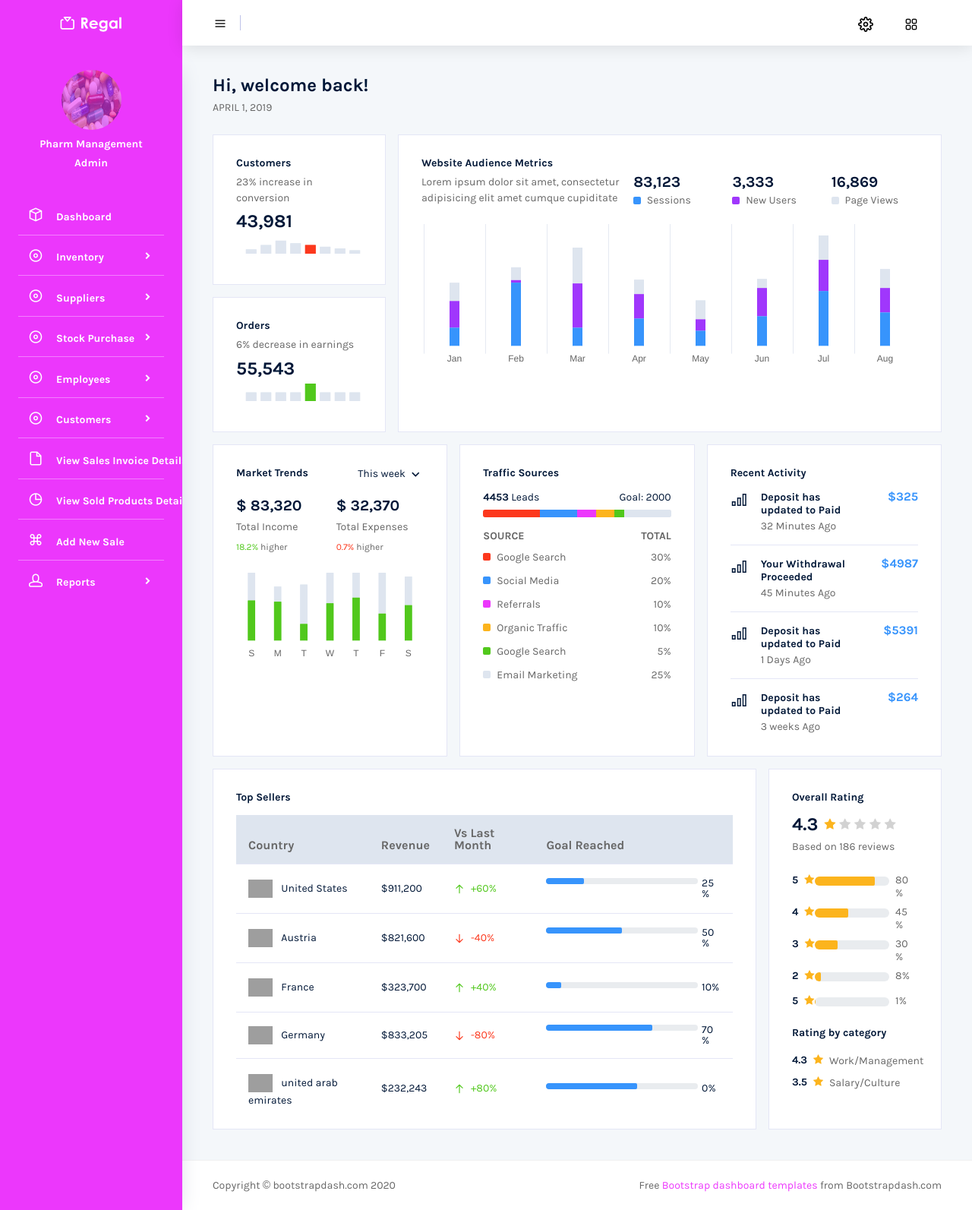
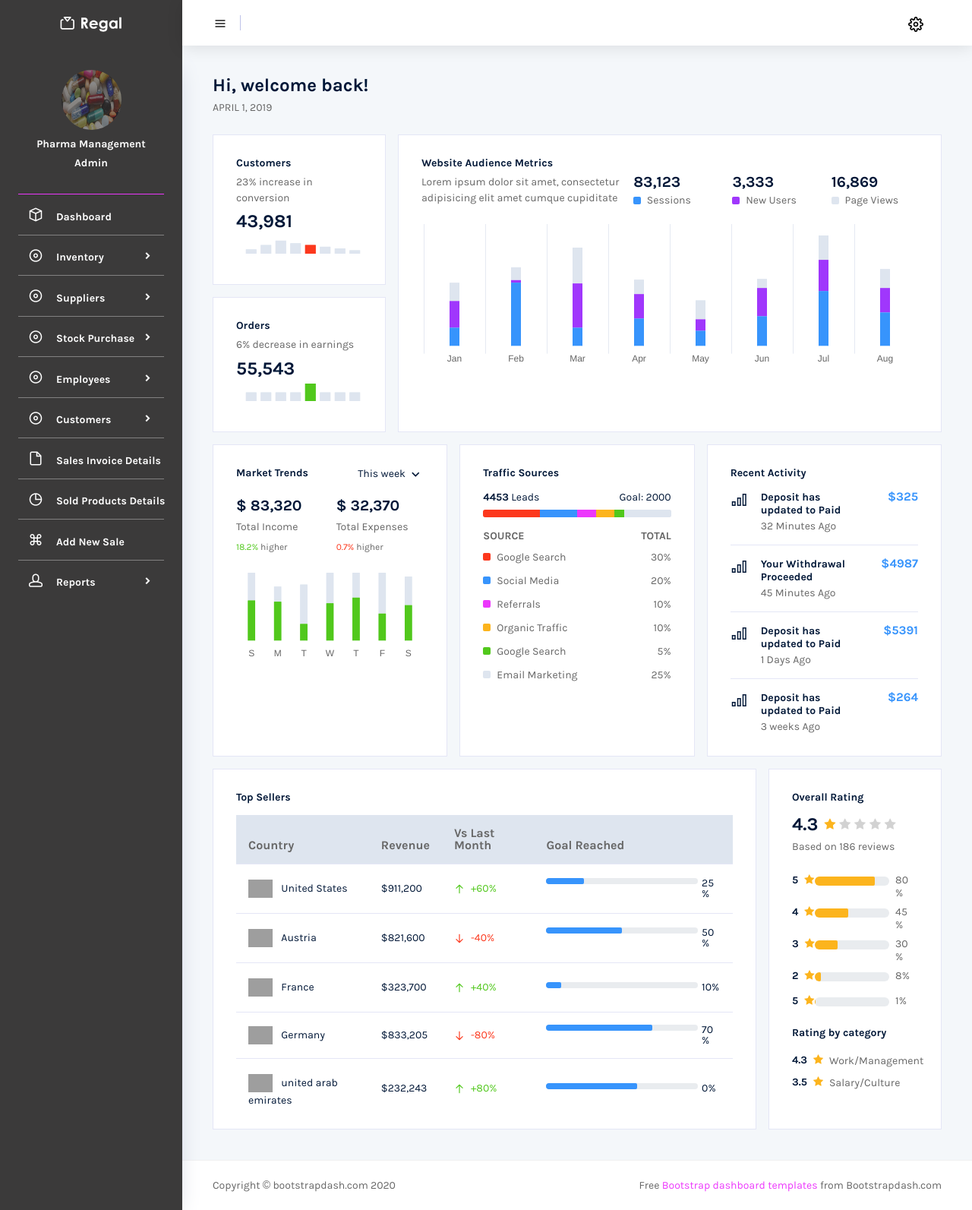
Before and after one commit to Vyshnavc7/pharma-management, a PHP site: page / in a window 1280 px wide. Shown: the whole page at 76% size. Run offline with PHP 8.4, Linux system fonts and the light colour scheme; grey boxes are pictures that could not be loaded.

Commit message:
admin side bar editing done

```diff
--- a/admin/template/index.php
+++ b/admin/template/index.php
@@ -5,7 +5,7 @@
   <!-- Required meta tags -->
   <meta charset="utf-8">
   <meta name="viewport" content="width=device-width, initial-scale=1, shrink-to-fit=no">
-  <title>Regal Admin</title>
+  <title>Pharma Admin</title>
   <!-- base:css -->
   <link rel="stylesheet" href="vendors/mdi/css/materialdesignicons.min.css">
   <link rel="stylesheet" href="vendors/feather/feather.css">
@@ -26,10 +26,10 @@
 <body>
   <div class="container-scroller">
     <!-- partial:partials/_navbar.html -->
-    <nav class="navbar col-lg-12 col-12 p-0 fixed-top d-flex flex-row">
-      <div class="text-center navbar-brand-wrapper d-flex align-items-center justify-content-center">
-        <a class="navbar-brand brand-logo" href="index.html"><img src="images/logo.svg" alt="logo" /></a>
-        <a class="navbar-brand brand-logo-mini" href="index.html"><img src="images/logo-mini.svg" alt="logo" /></a>
+    <nav  class="navbar col-lg-12 col-12 p-0 fixed-top d-flex flex-row">
+      <div style="background-color: #3b3a3a;" class="text-center navbar-brand-wrapper d-flex align-items-center justify-content-center">
+        <a class="navbar-brand brand-logo" href="#"><img src="images/logo.svg" alt="logo" /></a>
+        <a class="navbar-brand brand-logo-mini" href="#"><img src="images/logo-mini.svg" alt="logo" /></a>
       </div>
       <div class="navbar-menu-wrapper d-flex align-items-center justify-content-end">
         <button class="navbar-toggler navbar-toggler align-self-center" type="button" data-toggle="minimize">
@@ -55,11 +55,7 @@
               </a>
             </div>
           </li>
-          <li class="nav-item dropdown mr-4 d-lg-flex d-none">
-            <a class="nav-link count-indicatord-flex align-item s-center justify-content-center" href="#">
-              <i class="icon-grid"></i>
-            </a>
-          </li>
+
         </ul>
         <button class="navbar-toggler navbar-toggler-right d-lg-none align-self-center" type="button"
           data-toggle="offcanvas">
@@ -70,13 +66,13 @@
     <!-- partial -->
     <div class="container-fluid page-body-wrapper">
       <!-- partial:partials/_sidebar.html -->
-      <nav class="sidebar sidebar-offcanvas" id="sidebar">
+      <nav style="background-color: #3b3a3a;" class="sidebar sidebar-offcanvas" id="sidebar">
         <div class="user-profile">
           <div class="user-image">
             <img src="images/faces/pharm1.png">
           </div>
           <div class="user-name">
-            Pharm Management
+            Pharma Management
           </div>
           <div class="user-designation">
             Admin
@@ -158,13 +154,13 @@
           <li class="nav-item">
             <a class="nav-link" href="pages/forms/basic_elements.html">
               <i class="icon-file menu-icon"></i>
-              <span class="menu-title">View Sales Invoice Details</span>
+              <span class="menu-title">Sales Invoice Details</span>
             </a>
           </li>
           <li class="nav-item">
             <a class="nav-link" href="pages/charts/chartjs.html">
               <i class="icon-pie-graph menu-icon"></i>
-              <span class="menu-title">View Sold Products Details</span>
+              <span class="menu-title">Sold Products Details</span>
             </a>
           </li>
           <li class="nav-item">
@@ -182,15 +178,14 @@
             </a>
             <div class="collapse" id="auth">
               <ul class="nav flex-column sub-menu">
-                <li class="nav-item"> <a class="nav-link" href="pages/samples/login.html"> Login </a></li>
-                <li class="nav-item"> <a class="nav-link" href="pages/samples/login-2.html"> Login 2 </a></li>
-                <li class="nav-item"> <a class="nav-link" href="pages/samples/register.html"> Register </a></li>
-                <li class="nav-item"> <a class="nav-link" href="pages/samples/register-2.html"> Register 2 </a></li>
-                <li class="nav-item"> <a class="nav-link" href="pages/samples/lock-screen.html"> Lockscreen </a></li>
+                <li class="nav-item"> <a class="nav-link" href="pages/samples/login.html">Medicine:Low stock </a></li>
+                <li class="nav-item"> <a class="nav-link" href="pages/samples/login-2.html"> Medicine Expiry </a></li>
+                <li class="nav-item"> <a class="nav-link" href="pages/samples/register.html"> Transaction Report </a></li>
+
               </ul>
             </div>
+
           </li>
-
         </ul>
       </nav>
       <!-- partial -->
```
